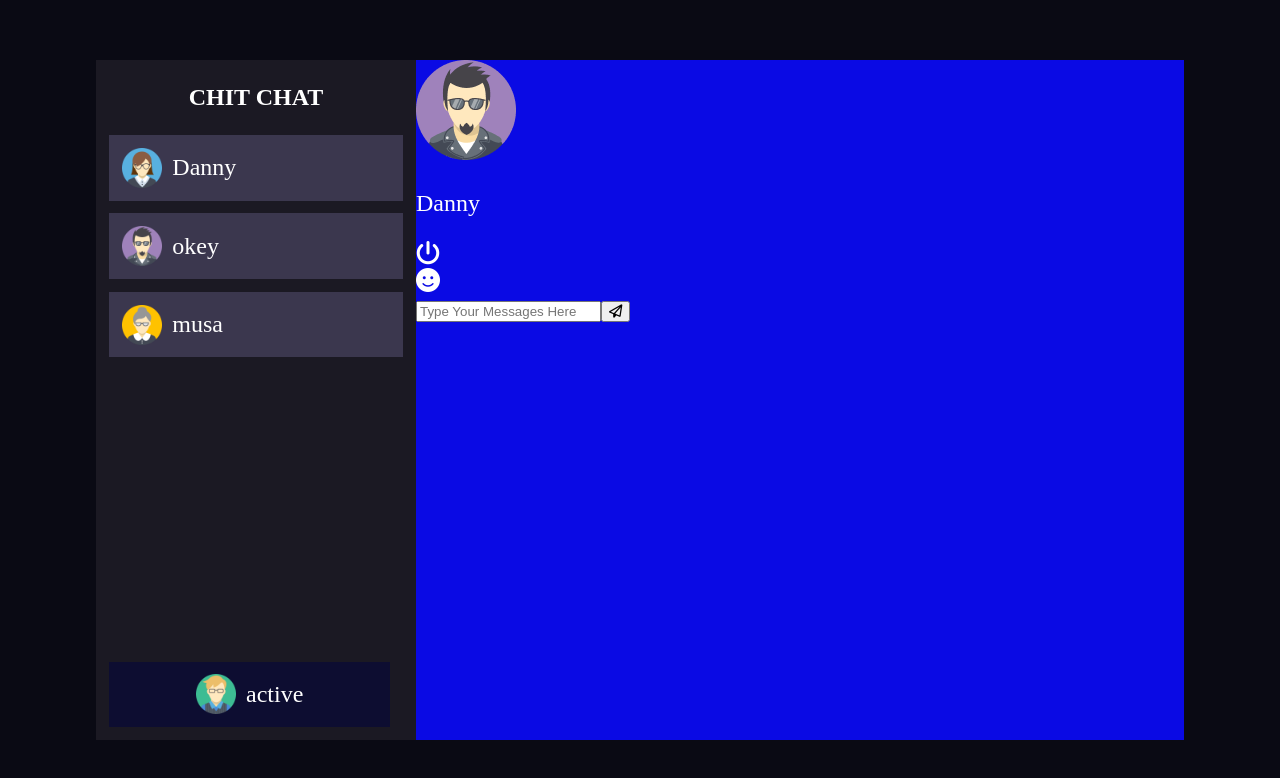
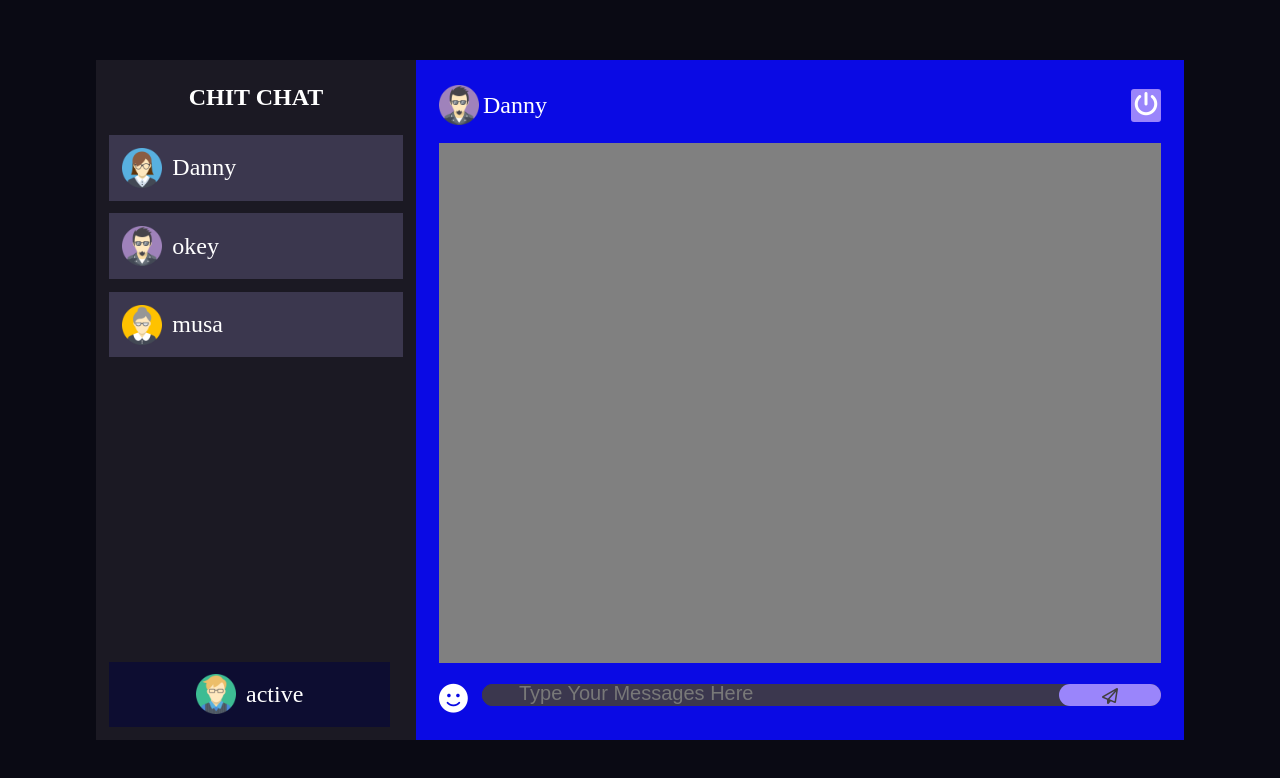
Before and after one commit to Naijabunner/chatapp, a React (Vite) app: page /ChitChatter in a window 1280 px wide. Shown: the top 778 px of the page. Built offline with nearby package versions, Linux system fonts and the light colour scheme.

Commit message:
messaging tab updated

```diff
--- a/src/App.css
+++ b/src/App.css
@@ -4,6 +4,7 @@
   --btncolor:#4D0EFF;
   --spancolor:#4624a5;
   --inputborder: 2px solid rgb(61, 58, 139);
+  --iconwidth: 5vmin;
 }
 
 body{
@@ -93,7 +94,7 @@ form{
 }
 .chatInfo img, .ActivechatInfo img{
   width: 5vmin;
-  height: 10%;
+  /* height: 10%; */
   margin-right: 4%;
 }
 .chatInfo p, .ActivechatInfo p{
@@ -124,9 +125,6 @@ form{
   color: white;
   font-size: 3vmin;
 }
-.ChatList{
-
-}
 .chatbox{
   position: relative;
   width: 60%;
@@ -153,8 +151,69 @@ background-color: #0a0ae4;
   left: 25%;
 }
 .MessagesWrapper{
+  margin: 1% 3%;
+}
+.MessagesHeader, .MessageProfile{
+display: flex;
+justify-content: space-between;
+align-items: center;
+}
+.MessageProfile img, .MessageProfile p {
+width: var(--iconwidth);
+margin-right: 5%;
+}
+.MessagesLogout{
+  background-color: #9A85FB ;
+  color: #ffffff;
+  padding: 3px;
+  border-radius: 3px;
+}
+.MessagesContainer{
+  background-color: gray;
+  width: 100%;
+  height: 65vh;
+}
+.MessagesFooter{
+display: flex;
+align-items: center;
 
+}
+.MessagesInput input{
+  width: 80%;
+  background-color: #3B374E;
+border: none;
+outline: none;
+padding-left: 3%;
+color: #ffffff;
+}
+.MessagesFooter i{
+  margin-top: 3%;
+  font-size: larger;
+}
+.MessagesFooter button{
+  border-radius: 20px 0 0 20px;
+  width: 15%;
+  border: none;
+    background-color: #9A85FB;
+    color: #403f3f;
+cursor: pointer;
+}
+.MessagesInput input::placeholder{
+  color: #787878;
+  padding: 3%;
+  font-size: 2.5vmin;
+}
 
+.MessagesInput{
+  display: flex;
+  justify-content: space-between;
+  width: 100vw;
+  background-color: #3B374E;
+  margin-top: 2%;
+  margin-left: 2%;
+  border-radius: 30px;
+  overflow: hidden;
+  padding: auto;
 }
 .welcometab span{
   color:#441AD3;
```
